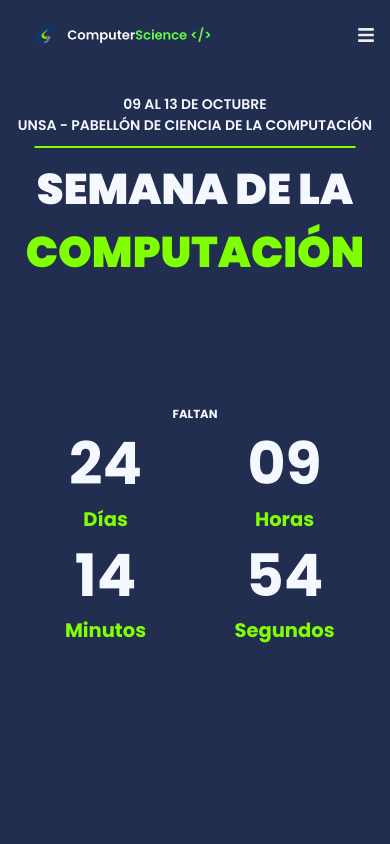
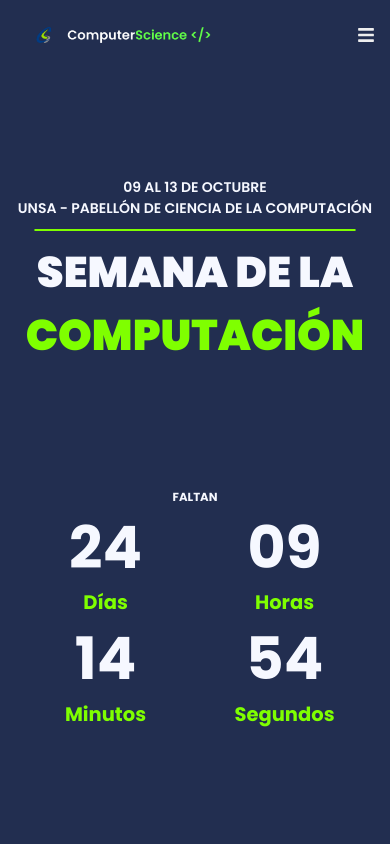
Before and after one commit to i-am-sergio/react-web-epcc, a React (Vite) app: page / in a window 390 px wide. Shown: the top 844 px of the page. Built offline with nearby package versions, Linux system fonts and the light colour scheme.

Commit message:
fix: hero responsive

```diff
--- a/src/styles/contador.module.scss
+++ b/src/styles/contador.module.scss
@@ -2,6 +2,7 @@
 @import "./Utils/_fonts.scss";
 
 .contador {
+    margin-top: auto;
     display: flex;
     flex-wrap: wrap;
     :global {
--- a/src/styles/home.module.scss
+++ b/src/styles/home.module.scss
@@ -11,6 +11,7 @@
 
   &_container {
     &_left {
+      height: 100%;
       display: flex;
       flex-direction: column;
       justify-content: center;
@@ -56,7 +57,7 @@
   .home {
     @include section('tablet');
     flex-direction:column;
-    gap: 0;
+    gap: 64px;
     &_container {
       &_left {
         display: flex;
```
